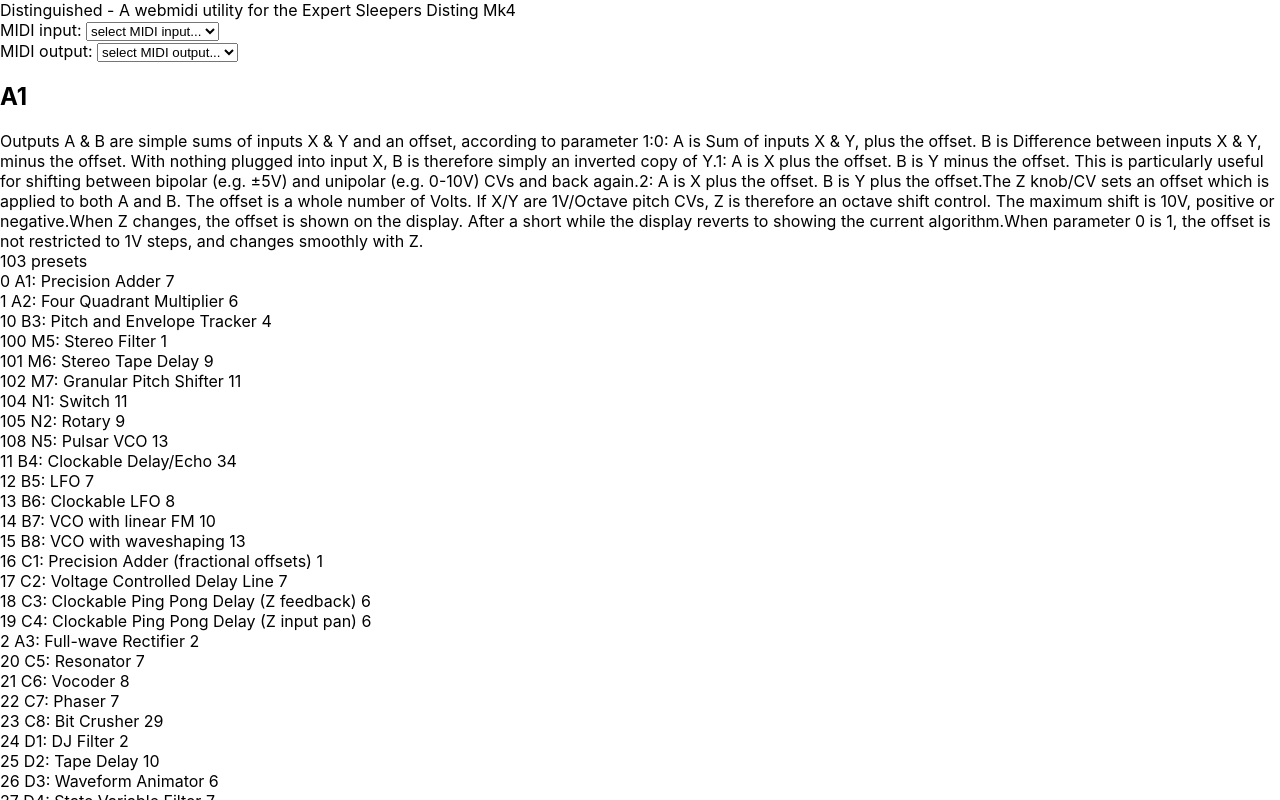
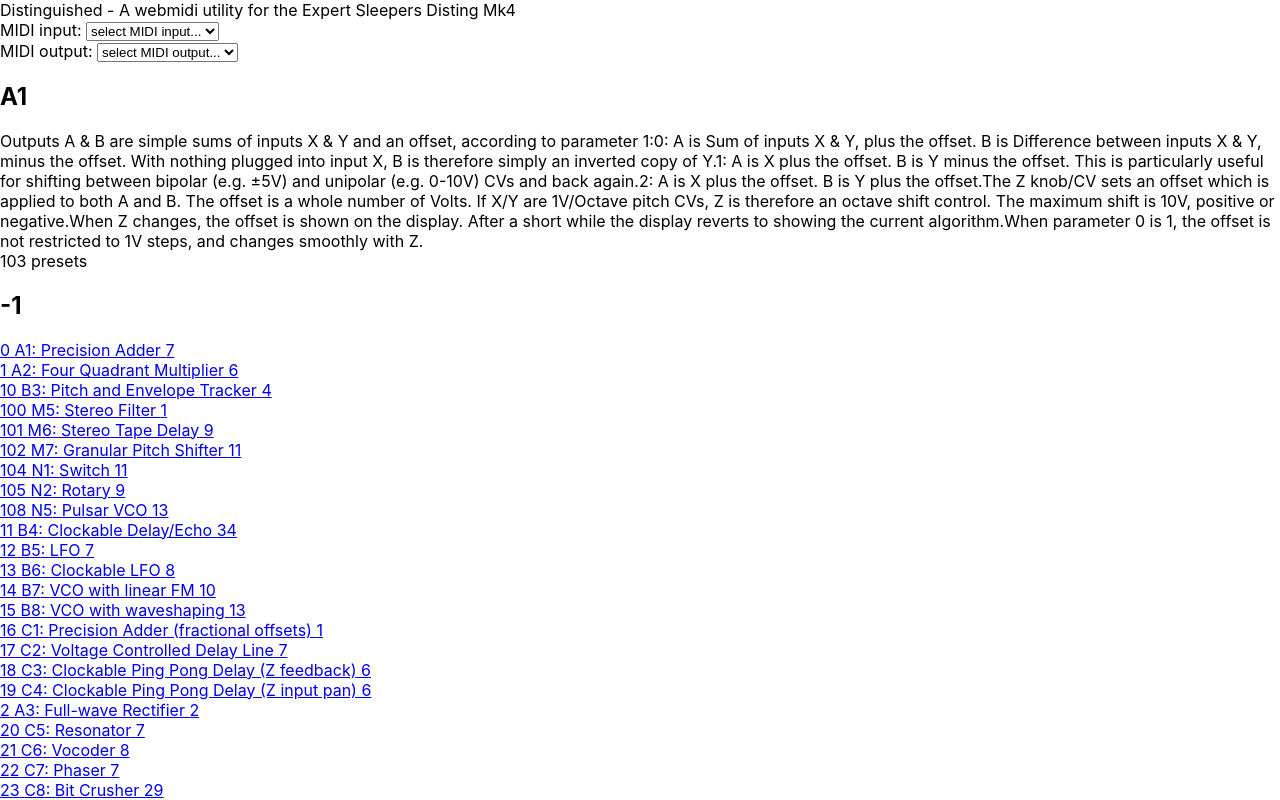
Before and after one commit to francoisgeorgy/distinguished, a React (Vite) app: page / in a window 1280 px wide. Shown: the top 800 px of the page. Built offline with nearby package versions, Linux system fonts and the light colour scheme.

Commit message:
routing tests

```diff
--- a/src/App.tsx
+++ b/src/App.tsx
@@ -5,8 +5,35 @@
 import {indexToXY, xyToIndex} from "./model";
 import {AlgorithmsList} from "./components/AlgorithmsList";
 import {AlgorithmDetails} from "./components/AlgorithmDetails";
+import {useEffect} from "react";
+import {stores} from "./stores";
 
 function App() {
+
+/*
+    useEffect(() => {
+        const h = window.location.hash;
+        console.log("App: hash", h);
+        if (h) {
+            const index = parseInt(h.substring(1));
+            if (!isNaN(index)) stores.state.setCurrentAlgorithm(index);
+        }
+    }, []);
+*/
+
+    function dummy() {
+        console.log("hash change");
+        const h = window.location.hash;
+        console.log("App: hash", h);
+        if (h) {
+            const index = parseInt(h.substring(1));
+            if (!isNaN(index)) stores.state.setCurrentAlgorithm(index);
+        }
+    }
+
+    useEffect(() => {
+        window.addEventListener("hashchange", dummy, false);
+    }, [])
 
     return (
         <div className="App">
--- a/src/components/AlgorithmsList.tsx
+++ b/src/components/AlgorithmsList.tsx
@@ -1,12 +1,22 @@
 import HELP_TEXTS from "../data/help-texts.json";
 import ALGO_NAMES from "../data/algo-names.json";
 import {indexToXY} from "../model";
+import {stores} from "../stores";
+import {observer} from "mobx-react-lite";
 
-export const AlgorithmsList = () => {
+export const AlgorithmsList = observer(() => {
+
+    function selectAlgorithm(index) {
+        stores.state.setCurrentAlgorithm(index);
+    }
+
     return (
         <div className="presets-list">
             <div>
                 {Object.keys(HELP_TEXTS).length} presets
+            </div>
+            <div>
+                <h2>{stores.state.currentAlgorithm}</h2>
             </div>
             <div>
                 {Object.keys(HELP_TEXTS).sort().map((index: string) => {
@@ -15,9 +25,12 @@
                     const name = ALGO_NAMES[xy] ?? '?';
                     // @ts-ignore
                     const texts = HELP_TEXTS[index];
-                    return <div>{index} {indexToXY(parseInt(index, 10))}: {name} {texts.length}</div>
+                    return (
+                        <div>
+                            <a href={`#${index}`} onClick={() => selectAlgorithm(index)}>{index} {indexToXY(parseInt(index, 10))}: {name} {texts.length}</a>
+                        </div>);
                 })}
             </div>
         </div>
     );
-}
+});
--- a/src/stores/stateStore.ts
+++ b/src/stores/stateStore.ts
@@ -4,6 +4,8 @@
 export class StateStore {
 
     stores: RootStore;
+
+    currentAlgorithm: number = -1;
 
     constructor(stores: RootStore) {
         makeAutoObservable(this, {
@@ -12,4 +14,8 @@
         this.stores = stores;
     }
 
+    setCurrentAlgorithm(num: number) {
+        this.currentAlgorithm = num;
+    }
+
 }
```
